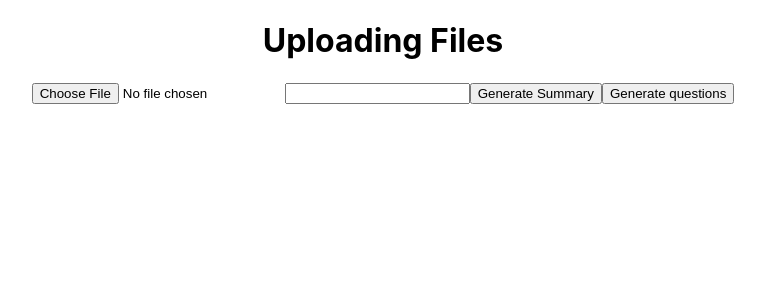
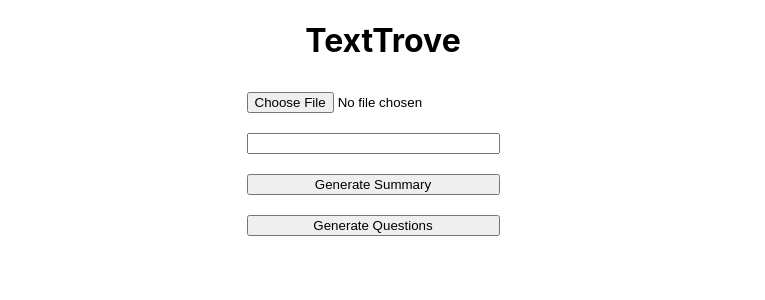
Before and after one commit to mkro298/TextTrove, a React (Create React App) app in the folder app/frontend/: page / in a window 1280 px wide. Shown: the top 300 px of the page, without its empty margins (257-1022 px from the left). Built offline with nearby package versions, Linux system fonts and the light colour scheme.

Commit message:
reorganized home page layout

```diff
--- a/app/frontend/src/pages/Home/Home.css
+++ b/app/frontend/src/pages/Home/Home.css
@@ -0,0 +1,32 @@
+.App {
+    display: flex;
+    flex-direction: column;
+    align-items: center;
+  }
+
+  .content-container {
+    display: flex;
+    flex-direction: row;
+    justify-content: center;
+    align-items: flex-start;
+  }
+
+  .input-container {
+    display: flex;
+    flex-direction: column;
+    margin-right: 20px;
+  }
+
+  .summary-container {
+    display: flex;
+    flex-direction: column;
+    max-width: 500px;
+    width: 100%;
+    word-wrap: break-word;
+  }
+
+  input[type="file"],
+  input[type="text"],
+  button {
+    margin: 10px 0;
+  }
--- a/app/frontend/src/pages/Home/Home.jsx
+++ b/app/frontend/src/pages/Home/Home.jsx
@@ -9,6 +9,7 @@ function Home() {
   const [selectedQ, setSelectedQ] = useState([]);
   const [chapter, setChapter] = useState("");
   const [message, setMessage] = useState("");
+  const [sMessage, setSMessage] = useState("");
 
   const handleFileChange = (event) => {
     setSelectedFile(event.target.files[0]);
@@ -20,9 +21,8 @@ function Home() {
 
   const handleQs = async () => {
 
-    setMessage("Loading...");
+    setSMessage("Loading...");
     const formData = new FormData();
-    //need to get OG file - but might be appended - need to get file from summary
     formData.append('text', cutFile);
 
     try {
@@ -85,25 +85,29 @@ function Home() {
     }
   };
 
-  //choose 50% of questions at random
   return (
-    <div className="App">
-      <h1>Uploading Files</h1>
+  <div className="App">
+  <h1>TextTrove</h1>
+  <div className="content-container">
+    <div className="input-container">
       <input type="file" onChange={handleFileChange} />
-      <input type="text" onChange={handleTextChange}/>
+      <input type="text" onChange={handleTextChange} />
       <button onClick={handleFileUpload}>Generate Summary</button>
-      <button onClick={handleQs}>Generate questions</button>
+      <button onClick={handleQs}>Generate Questions</button>
+    </div>
+    <div className="summary-container">
       {summary ? <p>{summary}</p> : <p>{message}</p>}
       {selectedQ.length > 0 ? (
         <ul>
           {selectedQ.map((q, index) => (
-            <p key={index}>
-              {q[1]}
-            </p>
+            <p key={index}>{q[1]}</p>
           ))}
         </ul>
-      ) : <p>{message}</p>}
+      ) : <p>{sMessage}</p>}
     </div>
+  </div>
+</div>
+
   );
 }
 
```
